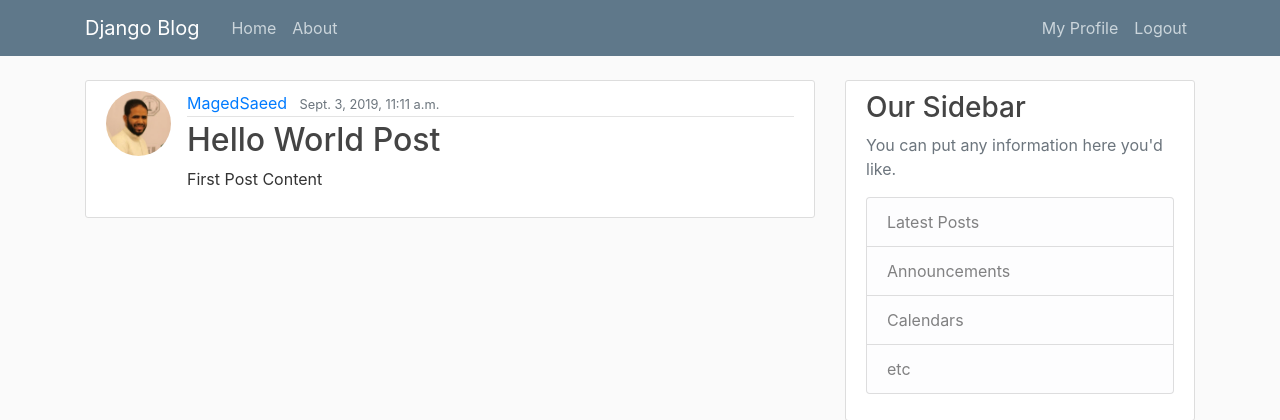
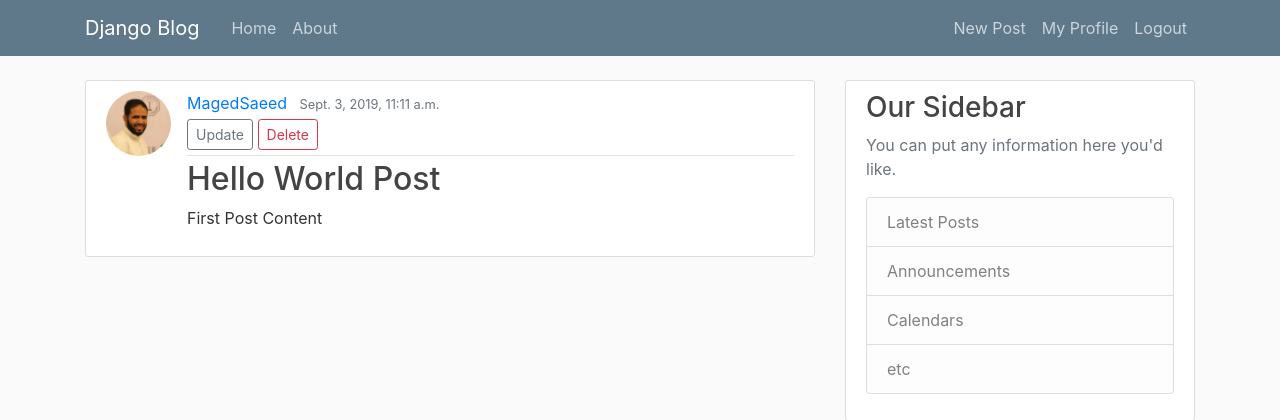
Before and after one commit to MagedSaeed/DjangoBlog, a Django app: page /post/1/ in a window 1280 px wide. Shown: the top 420 px of the page. Run offline with Django 3.2, Linux system fonts and the light colour scheme; a user stored in the database is signed in; data comes from the database, SQL or seed files in the repository; both versions use the stored data as it was after the commit; some libraries are stand-ins or nearby versions.

Commit message:
Finalize CRUD Post

```diff
--- a/Blog/templates/blog/base.html
+++ b/Blog/templates/blog/base.html
@@ -33,6 +33,7 @@
                 <!-- Navbar Right Side -->
                 <div class="navbar-nav">
                     {% if user.is_authenticated %}
+                        <a class="nav-item nav-link" href="{% url "Blog:post-create" %}">New Post</a>
                         <a class="nav-item nav-link" href="{% url "blog-profile" %}">My Profile</a>
                         <a class="nav-item nav-link" href="{% url "blog-logout" %}">Logout</a>
                     {% else %}
--- a/Blog/templates/blog/post_detail.html
+++ b/Blog/templates/blog/post_detail.html
@@ -8,6 +8,13 @@
                 <small class="text-muted">{{ object.date_posted }}</small>
                 {#                    <small class="text-muted">{{ post.date_posted|date:"F d, Y" }}</small>#}
                 {#                    https://docs.djangoproject.com/en/2.2/ref/templates/builtins/#date#}
+                {% if object.author == user %}
+                    <div>
+                        <a class="btn btn-outline-secondary btn-sm mt-1 mb-1" href="{% url 'Blog:post-update' object.id %}">Update</a>
+                        <a class="btn btn-outline-danger btn-sm mt-1 mb-1"
+                           href="{% url 'Blog:post-delete' object.id %}">Delete</a>
+                    </div>
+                {% endif %}
             </div>
             <h2 class="article-title">{{ object.title }}</h2>
             <p class="article-content">{{ object.content }}</p>
```
Also changed, not shown: db.sqlite3.
